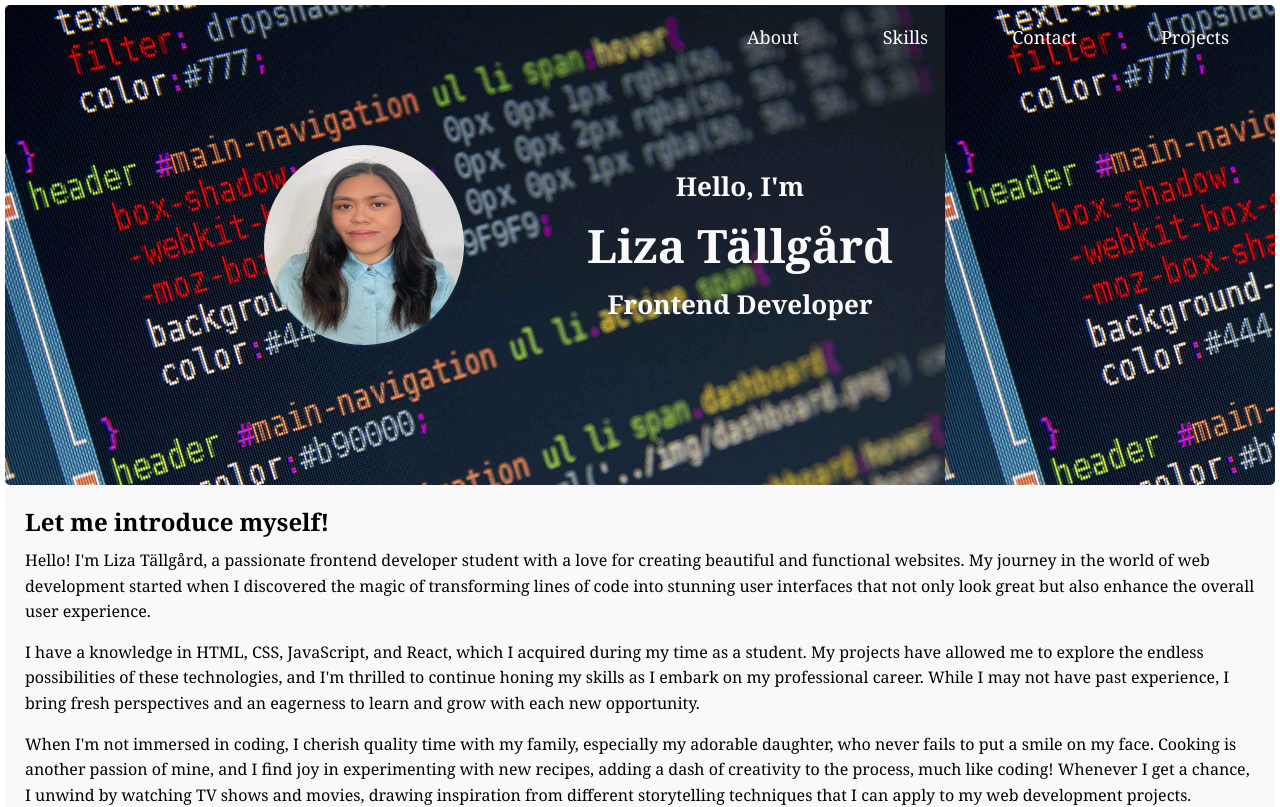
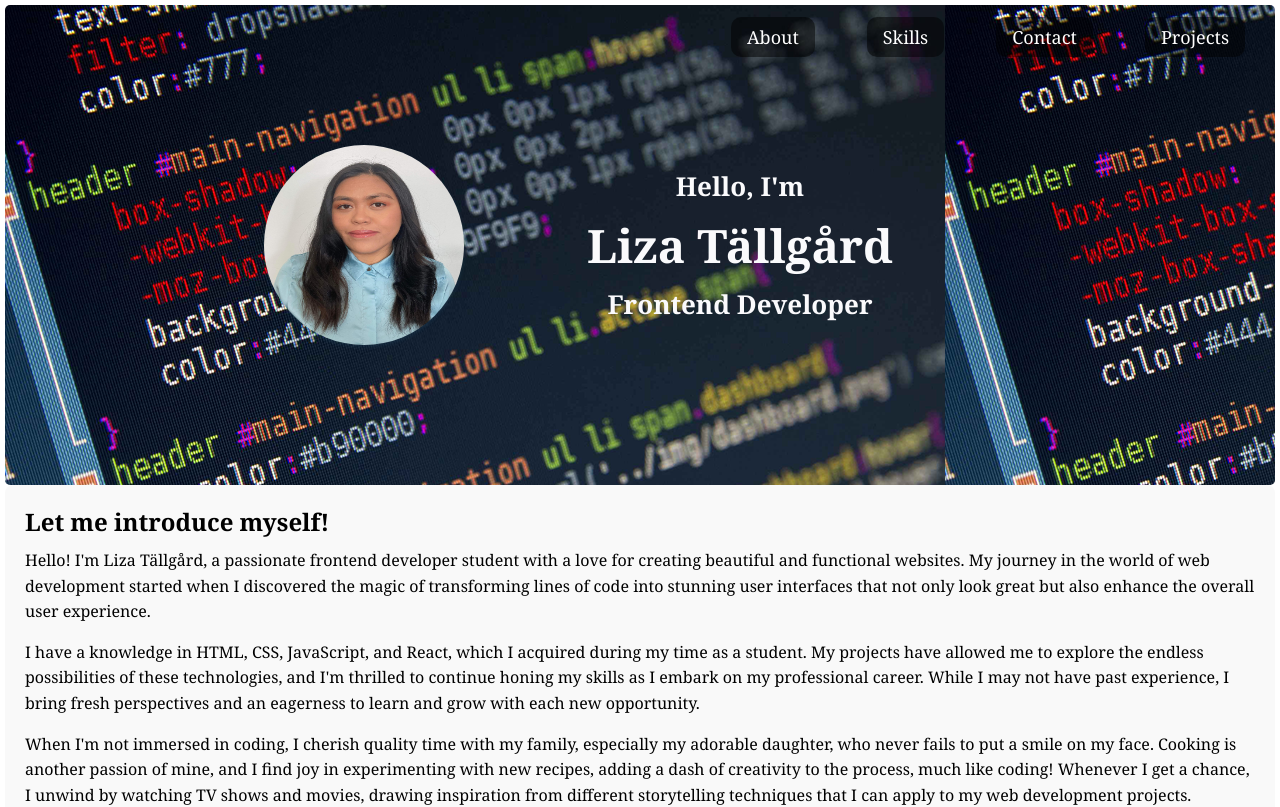
Before and after one commit to 11liza/Portfolio, a React (Create React App) app: page / in a window 1280 px wide. Shown: the top 807 px of the page. Built offline with nearby package versions, Linux system fonts and the light colour scheme.

Commit message:
css contrast issue

```diff
--- a/src/App.css
+++ b/src/App.css
@@ -87,6 +87,7 @@ ul a {
   margin: 0 10px;
   border-radius: 10px;
   transition: background-color 0.3s ease;
+  background-color: rgba(0, 0, 0, 0.5); /* Add a semi-transparent background color */
 }
 
 ul a:hover {
```
